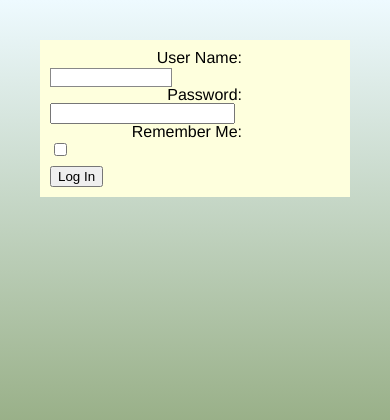
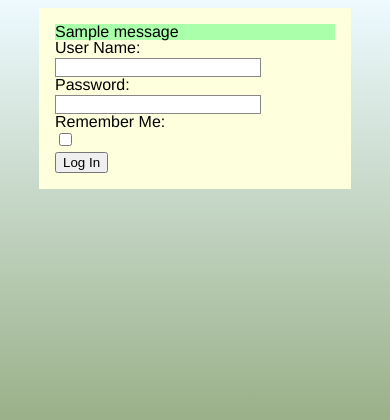
Before and after one commit to TheLetterN/sgs-flask, a Flask app: page /auth/login in a window 390 px wide. Shown: the top 420 px of the page. Run offline with Flask 2, Linux system fonts and the light colour scheme; tables that the repository leaves empty hold one stand-in row (values such as "Sample post"); one stand-in notice (Sample message) is shown.

Commit message:
Did some editing of main.css and templates to make forms look nicer and handle different viewport sizes a bit better. Began implementing account confirmation functionality, so far we've got confirmation token generation and confirmation, which work when tested. Also created app/email.py so we can send emails, which we will need to finish implementing account confirmation

```diff
--- a/app/auth/forms.py
+++ b/app/auth/forms.py
@@ -25,7 +25,7 @@ class RegistrationForm(Form):
         'Email Address',
         validators=[Email(), InputRequired(), Length(1, 254)])
     email2 = StringField(
-        'Confirm Email Address',
+        'Confirm Email',
         validators=[EqualTo('email', message='Email addresses do not match!'),
                     InputRequired()])
     password = PasswordField(
--- a/app/auth/views.py
+++ b/app/auth/views.py
@@ -1,5 +1,6 @@
 from flask import flash, redirect, render_template, url_for
 from flask.ext.login import login_required, login_user, logout_user
+from app import db
 from . import auth
 from .forms import LoginForm, RegistrationForm
 from .models import User
@@ -11,9 +12,13 @@ def login():
     if form.validate_on_submit():
         user = User.query.filter_by(name=form.username.data).first()
         if user is not None and user.verify_password(form.password.data):
-            login_user(user, form.remember_me.data)
-            flash('You are now logged in, {0}.'.format(user.name))
-            return redirect(url_for('main.index'))
+            if user.confirmed:
+                login_user(user, form.remember_me.data)
+                flash('You are now logged in, {0}.'.format(user.name))
+                return redirect(url_for('main.index'))
+            else:
+                flash('You must confirm your account in order to log in.')
+                # TODO: Give user an easy way to re-send confirmation email.
     return render_template('auth/login.html', form=form)
 
 
@@ -29,6 +34,13 @@ def logout():
 def register():
     form = RegistrationForm()
     if form.validate_on_submit():
-        # TODO
-        return redirect(url_for('main.index'))
+        user = User()
+        user.email = form.email.data
+        user.name = form.username.data
+        user.set_password(form.password.data)
+        db.session.add(user)
+        db.session.commit()
+        flash('A confirmation email has been sent to ' + form.email.data +
+              ', please check your email for further instructions.')
+        return redirect(url_for('auth.login'))
     return render_template('auth/register.html', form=form)
--- a/app/static/css/main.css
+++ b/app/static/css/main.css
@@ -59,8 +59,10 @@ html {
 }
 
 body {
-    margin: 40px;
-    padding: 10px;
+    margin-left: 10%;
+    margin-right: 10%;
+    margin-top: 2%;
+    padding: 1em;
     background-color: #feffdd;
 }
 
@@ -77,35 +79,60 @@ h1 {
 }
 
 /* form elements */
+form ol {
+    max-width: 90%;
+    display: block;
+}
+form li {
+    display: block;
+}
+
 label {
-    float: left;
+    display: inline-block;
+    margin-right: 0.5em;
+    width: 10em;
+    max-width: 80%;
     text-align: right;
-    width: 12em;
-    margin-right: 0.5em;
 }
-input[type=text], textarea {
-    width: 40%;
+input {
+    display: inline-block;
+}
+input[type=text], input[type=password], textarea {
+    min-width: 200px;
+    width: 20%;
     font-family: monospace;
     color: black;
     background-color: white;
     border: 1px solid #888;
     margin-top: 2px;
 }
-input[type=text]:focus, textarea:focus {
+input[type=text]:focus, input[type=password]:focus, textarea:focus {
     background-color: #ffff99;
 }
-input[type=text]:hover, textarea:hover {
+input[type=text]:hover, input[type=password]:hover, textarea:hover {
     border: 1px solid #88f;
     background-color: #ddf;
 }
 input[type=submit] {
     margin-top: 0.5em;
+    margin-left: 13em;
 }
 label:after {
     content: ": ";
 }
 .error {
     background-color: #faa;
+}
+@media (max-width: 600px) {
+    input[type=submit] {
+        margin-left: 0;
+    }
+    input {
+        display: block;
+    }
+    label {
+        text-align: left;
+    }
 }
 
 /* form tooltips */
--- a/app/templates/auth/login.html
+++ b/app/templates/auth/login.html
@@ -9,20 +9,35 @@
 
 <!-- body needs 2 indents -->
 {% block body %}
+        {% with messages = get_flashed_messages() %}
+        {% for message in messages %}
+        <div class="flashed_message">{{ message }}</div>
+        {% endfor %}
+        {% endwith %}
         <form method="POST" action="{{ url_for('auth.login') }}">
-            {{ form.hidden_tag() }}
-            {% for error in form.username.errors %}
-            <span class="error">{{ error }}</span><br>
-            {% endfor %}
-            {{ form.username.label }}<br>
-            {{ form.username }}<br>
-            {% for error in form.password.errors %}
-            <span class="error">{{ error }}</span><br>
-            {% endfor %}
-            {{ form.password.label }}<br>
-            {{ form.password }}<br>
-            {{ form.remember_me.label }}<br>
-            {{ form.remember_me }}<br>
-            {{ form.submit }}<br>
+            <ol>
+                <li>
+                {{ form.hidden_tag() }}
+                {{ form.username.label }}
+                {{ form.username }}
+                {% for error in form.username.errors %}
+                <span class="error">{{ error }}</span>
+                {% endfor %}
+                </li>
+                <li>
+                {{ form.password.label }}
+                {{ form.password }}
+                {% for error in form.password.errors %}
+                <span class="error">{{ error }}</span>
+                {% endfor %}
+                </li>
+                <li>
+                {{ form.remember_me.label }}
+                {{ form.remember_me }}
+                </li>
+                <li>
+                {{ form.submit }}
+                </li>
+            </ol>
         </form>
 {% endblock %}
--- a/app/templates/main/base.html
+++ b/app/templates/main/base.html
@@ -2,6 +2,7 @@
 <html>
     <head>
         <meta charset="utf-8">
+        <meta name="viewport" content="width=device-width, initial-scale=1">
         {% block head %}{% endblock %}
         <link rel="stylesheet" href="{{ url_for('static', filename='css/main.css') }}">
     </head>
--- a/config.py
+++ b/config.py
@@ -10,6 +10,8 @@ class Config(object):
         '\xbdc@:b\xac\xfa\xfa\xd1z[\xa3=\xd1\x9a\x0b&\xe3\x1d5\xe9\x84(\xda'
     SQLALCHEMY_COMMIT_ON_TEARDOWN = True
     ADMINISTRATORS = os.environ.get('SGS_ADMINISTRATORS')
+    INFO_EMAIL = os.environ.get('SGS_INFO_EMAIL') or \
+        'nicholasp@localhost'   # TODO: Change this address!
 
     @staticmethod
     def init_app(app):
--- a/instructions/installing_needed_modules.txt
+++ b/instructions/installing_needed_modules.txt
@@ -6,7 +6,7 @@ To install the modules needed for our Flask project:
     source venv/bin/activate
 3. Install modules with pip:
     pip install flask flask-sqlalchemy flask-login flake8 pytest flask-script \
-    flask-migrate flask-wtf flask-mail
+    flask-migrate flask-wtf flask-mail itsdangerous
 Or you may install the exact versions of the modules used by running:
     pip install -r requirements.txt
 4. Optionally, you should consider installing the ipython shell, which is nicer
```
Also changed, not shown: app/auth/models.py (+24 -1 lines), app/email.py (added, +19 -0 lines), app/templates/auth/register.html (+19 -10 lines), app/templates/main/index.html (+12 -1 lines), tests/database_tests/test_auth_views_with_db.py (+1 -0 lines), tests/fast_tests/test_auth_models.py (+12 -2 lines).
